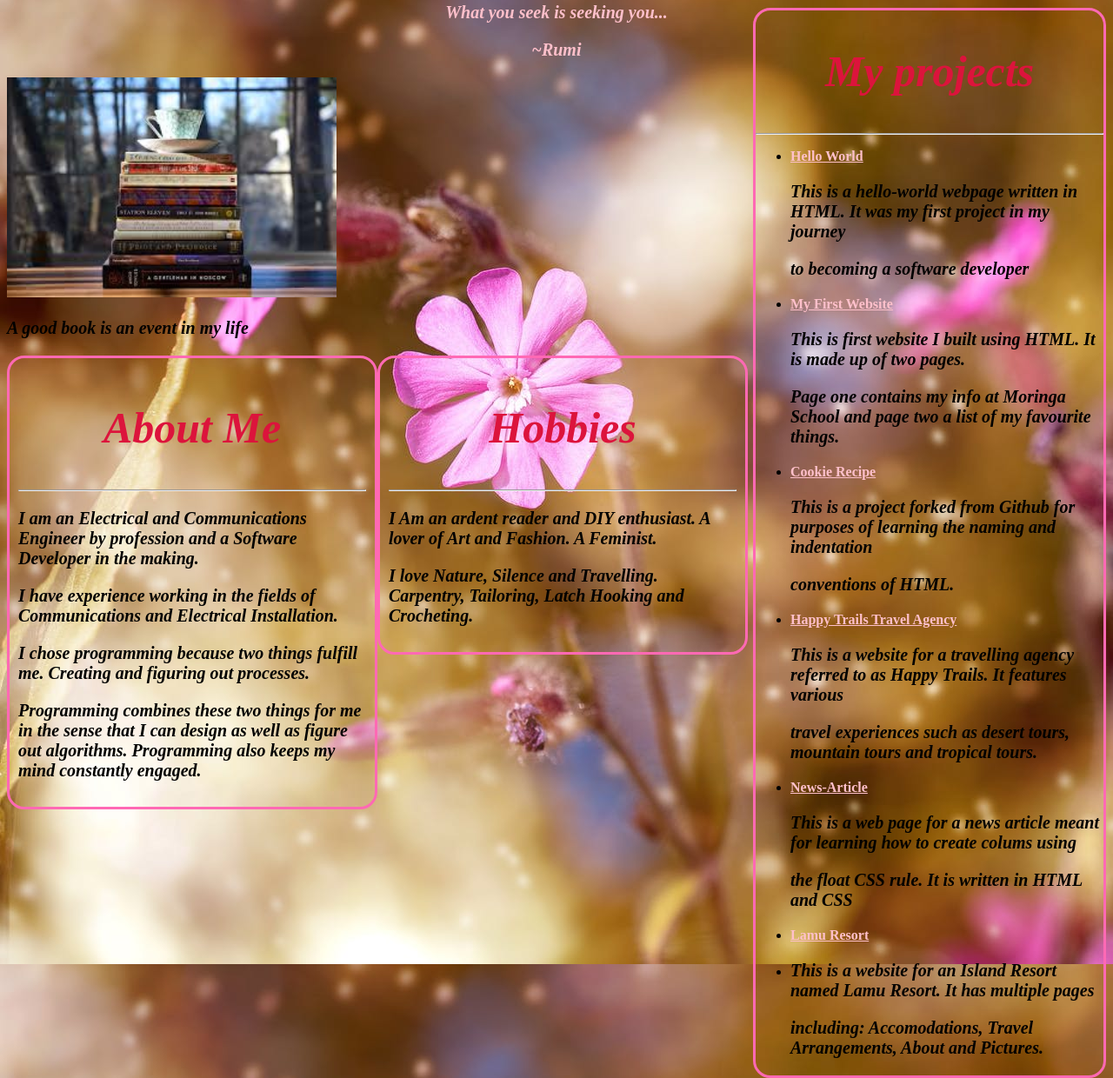
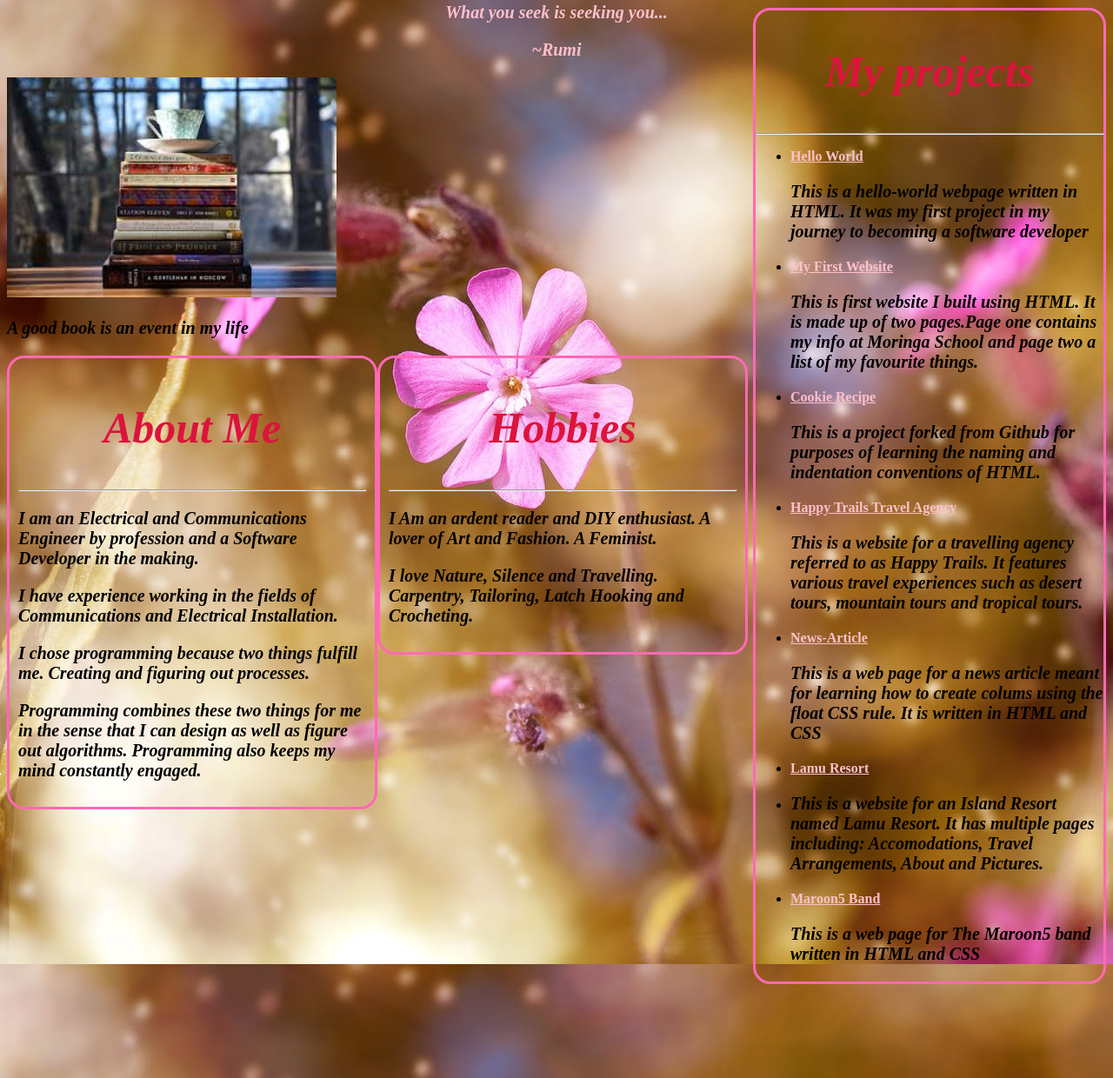
Before and after one commit to apwao/apwao.github.io, a plain HTML site: page index.html in a window 1280 px wide. Shown: the part 146-1386 px from the top of the page at 87% size. Drawn offline with Linux system fonts and the light colour scheme.

```diff
--- a/index.html
+++ b/index.html
@@ -33,23 +33,19 @@
       <hr>
         <ul>
           <li><a href="https://github.com/apwao/hello-world">Hello World</a></li>
-            <p>This is a hello-world webpage written in HTML. It was my first project in my journey</p>
-            <p>to becoming a software developer</p>
+            <p>This is a hello-world webpage written in HTML. It was my first project in my journey to becoming a software developer</p>
             <li><a href="https://github.com/apwao/my-first-website">My First Website</a></li>
-              <p>This is first website I built using HTML. It is made up of two pages.</p>
-              <p>Page one contains my info at Moringa School and page two a list of my favourite things.</p>
+              <p>This is first website I built using HTML. It is made up of two pages.Page one contains my info at Moringa School and page two a list of my favourite things.</p>
             <li><a href="https://github.com/apwao/cookie-recipe">Cookie Recipe</a></li>
-              <p>This is a project forked from Github for purposes of learning the naming and indentation</p>
-              <p>conventions of HTML.</p>
+              <p>This is a project forked from Github for purposes of learning the naming and indentation conventions of HTML.</p>
             <li><a href="https://github.com/apwao/happy-trails-travel-agency"> Happy Trails Travel Agency</a></li>
-              <p>This is a website for a travelling agency referred to as Happy Trails. It features various</p>
-              <p>travel experiences such as desert tours, mountain tours and tropical tours.</p>
+              <p>This is a website for a travelling agency referred to as Happy Trails. It features various travel experiences such as desert tours, mountain tours and tropical tours.</p>
             <li><a href="https://github.com/apwao/news-article">News-Article</a></li>
-              <p>This is a web page for a news article meant for learning how to create colums using</p>
-              <p>the float CSS rule. It is written in HTML and CSS</p>
+              <p>This is a web page for a news article meant for learning how to create colums using the float CSS rule. It is written in HTML and CSS</p>
             <li><a href="https://github.com/apwao/resort">Lamu Resort</a><li>
-              <p>This is a website for an Island Resort named Lamu Resort. It has multiple pages</p>
-              <p>including: Accomodations, Travel Arrangements, About and Pictures.</p>
+              <p>This is a website for an Island Resort named Lamu Resort. It has multiple pages including: Accomodations, Travel Arrangements, About and Pictures.</p>
+            <li><a href="">Maroon5 Band</a></li>
+              <p>This is a web page for The Maroon5 band written in HTML and CSS</p>
           </ul>
       </div>
     </div>
```
